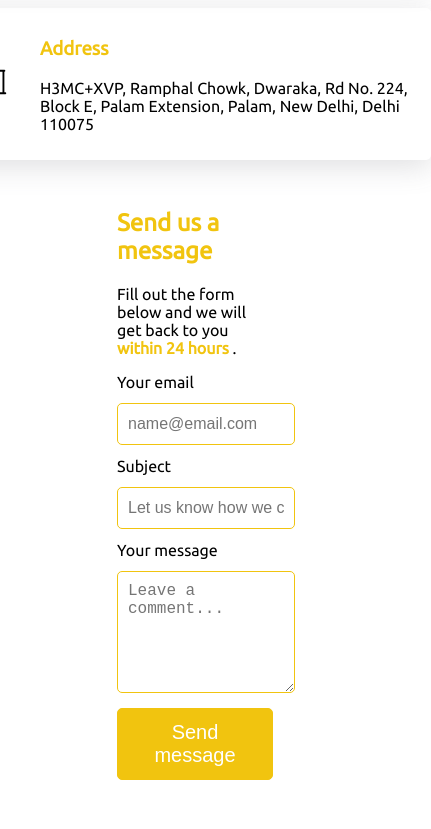
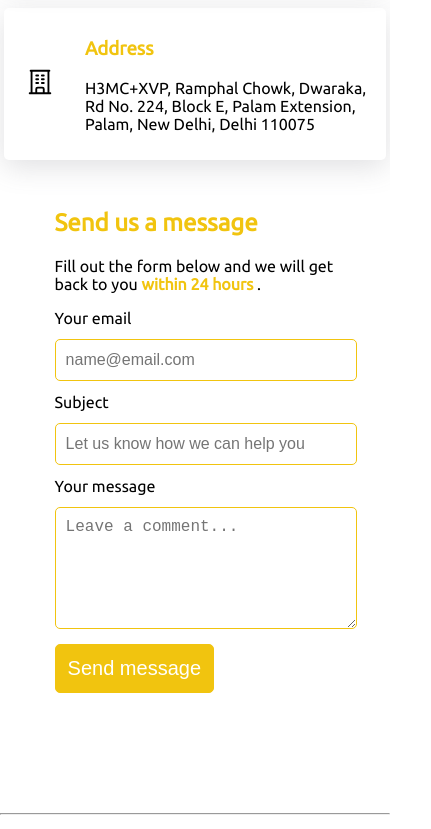
Before and after one commit to Vinayan-Consulting-and-Services/website, a plain HTML site: page Contact.html in a window 390 px wide. Shown: the part 536-1365 px from the top of the page, 431 px wide, since content can reach past the window. Drawn offline with nearby package versions, Linux system fonts and the light colour scheme.

Commit message:
contact page responsiveness edited and navigation issue resolved

```diff
--- a/Contact.html
+++ b/Contact.html
@@ -4,8 +4,12 @@
 <head>
     <meta charset="UTF-8">
     <meta name="viewport" content="width=device-width, initial-scale=1.0">
+
     <link rel="stylesheet" href="style.css">
     <!-- <script src="https://cdn.tailwindcss.com"></script> -->
+
+    <script src="https://ajax.googleapis.com/ajax/libs/jquery/3.7.1/jquery.min.js"></script>
+    <script src="jquery-3.7.1.min.js"></script>
 
     <link rel="stylesheet" href="https://cdnjs.cloudflare.com/ajax/libs/font-awesome/6.2.1/css/all.min.css">
     <link rel="shortcut icon" href="/images/vinayan-logoo.jpg" type="image/x-icon">
@@ -300,7 +304,7 @@
 
 
 
-
+    <script src="script.js"></script>
     <script src="https://kit.fontawesome.com/22c3487832.js" crossorigin="anonymous"></script>
     <script src="https://cdnjs.cloudflare.com/ajax/libs/flowbite/1.8.1/flowbite.min.js"></script>
 </body>
--- a/style.css
+++ b/style.css
@@ -1021,6 +1021,9 @@ footer .footer-content .footer-companyinfo .company-social-items li a i {
         color: #818FB4;
         margin-bottom: 20px;
     }
+    .contact .contact-container .contact-content .right {
+        width: 80%;
+    }
 }
 @media screen and (max-width: 650px) {
     .services .service-container .service-cards {
@@ -1077,6 +1080,23 @@ footer .footer-content .footer-companyinfo .company-social-items li a i {
         text-align: center;
         /* margin-bottom: 20px; */
         text-shadow: 1px 2px 12px rgba(0, 0, 0, 1);
+    }
+    .contact .contact-container .contact-content .left .box {
+        width: 360px;
+        height: auto;
+        display: flex;
+        justify-content: left;
+        align-items: center;
+        gap: 30px;
+        box-shadow: rgba(100, 100, 111, 0.2) 0px 7px 29px 0px;
+        margin: 30px 0;
+        padding: 10px;
+        border: 1px solid transparent;
+        border-radius: 5px;
+        text-align: left;
+    }
+    .contact .contact-container .contact-content .right {
+        width: 90%;
     }
 }
 
```
Also changed, not shown: Products.html (+1 -1 lines), Services.html (+2 -1 lines).
